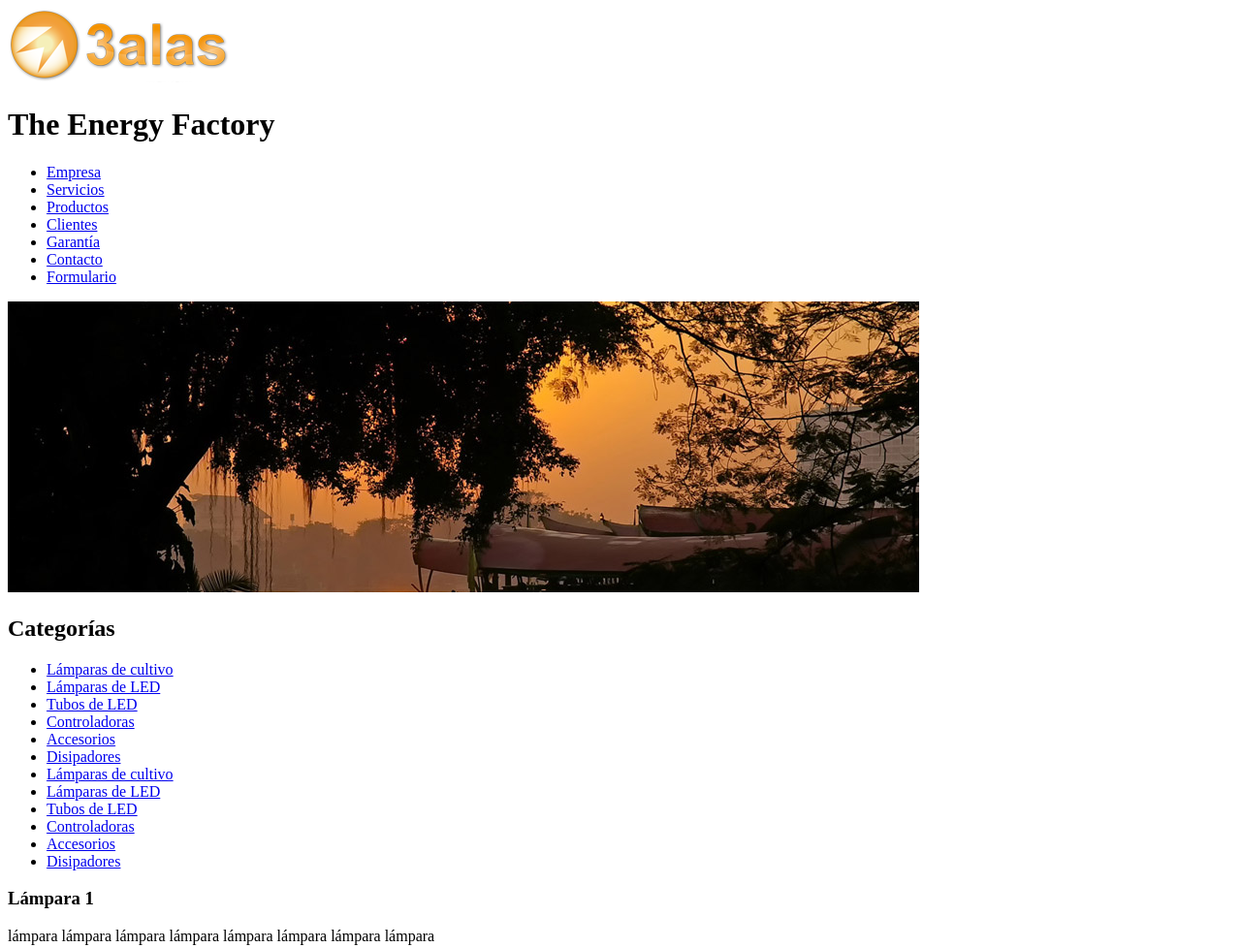
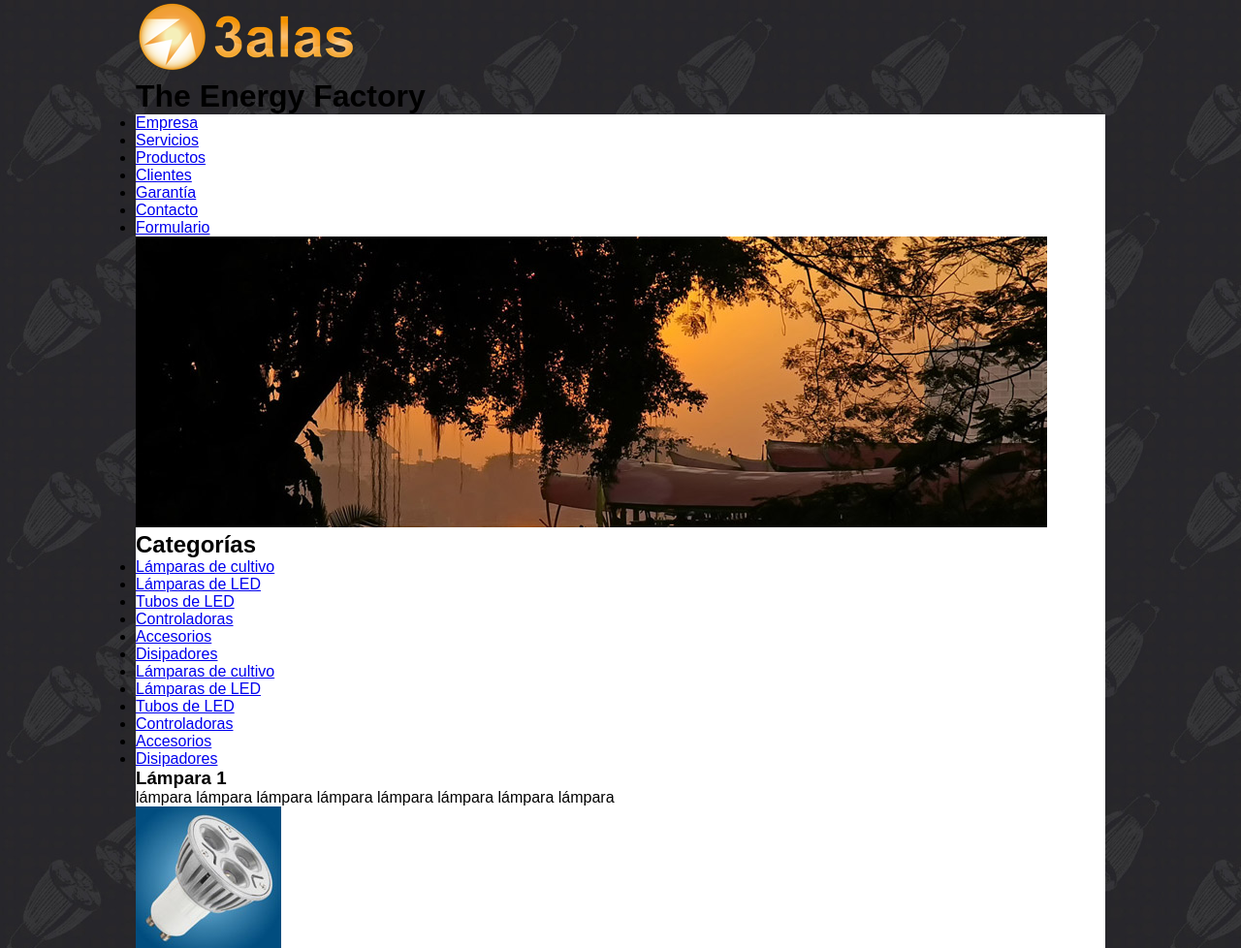
Before and after one commit to rodriguezanaclara/sitio-clase, a plain HTML site: page index.html in a window 1280 px wide. Shown: the top 978 px of the page at 97% size. Drawn offline with Linux system fonts and the light colour scheme.

Commit message:
agrego algo de css

```diff
--- /dev/null
+++ b/estilos.css
@@ -0,0 +1,39 @@
+
+/*estilos.css*/
+
+/*declaro las variables en primer lugar*/
+
+:root{
+	/*le pongo -- para indicar que es una variable*/
+
+	--blanco:#FFF;
+	--negro:#000;
+	--naranja:#F90;
+}
+
+
+
+*{
+	margin: 0;
+	padding: 0;
+	box-sizing:border-box;
+
+}
+
+body{
+font-family:arial;
+background-image:url(images/pattern.jpg);
+}
+
+.cabecera{
+	margin:auto;
+	max-width:1000px;
+}
+
+.contenido{
+	margin:auto;
+	max-width:1000px;
+
+	/*usamos la variable*/
+	background-color:var(--blanco);
+}
--- a/index.css
+++ /dev/null
@@ -1,46 +0,0 @@
-body{
-	background-color:black;
-	background-image:url(perrito.jpg);
-	/* repeat / no-repeat
-	repeat-x /repeat-y
-	*/
-	background-repeat:no-repeat;
-	/*
-	eje x /eje y
-	*/
-	background-position:center 200px;
-	/*cubre el 100% del ancho y no pierde su proporción*/
-	background-size: cover;
-
-
-
-
-
-	font-family:arial;
-	color:pink;
-}
-
-h1{
-	margin-top:800px;
-	/*font-family: "times new roman";
-	serif
-	sans-serif
-	monospace
-	cursive
-	*/
-
-	font-family:arial,cursive,sans-serif;
-	font-size:50px;
-	/*italic o normal */
-	font-style: italic;
-	/*bold - normal o múltiplo de 100=a light */
-	font-weight:600;
-	font-weight:normal;
-
-	/*ancho - tipo - color
-	solid-dashed-dotted-groove..etc
-	*/
-	border:4px groove blue;
-	border-right:10px dotted yellow;
-
-}
--- a/index.html
+++ b/index.html
@@ -1,7 +1,7 @@
 <!doctype html>
 <html lang="es">
 	<head>
-
+		<link href= "estilos.css" rel="stylesheet">
 		<meta charset="utf-8">
 		<title>3alas</title>
 	</head>
```
